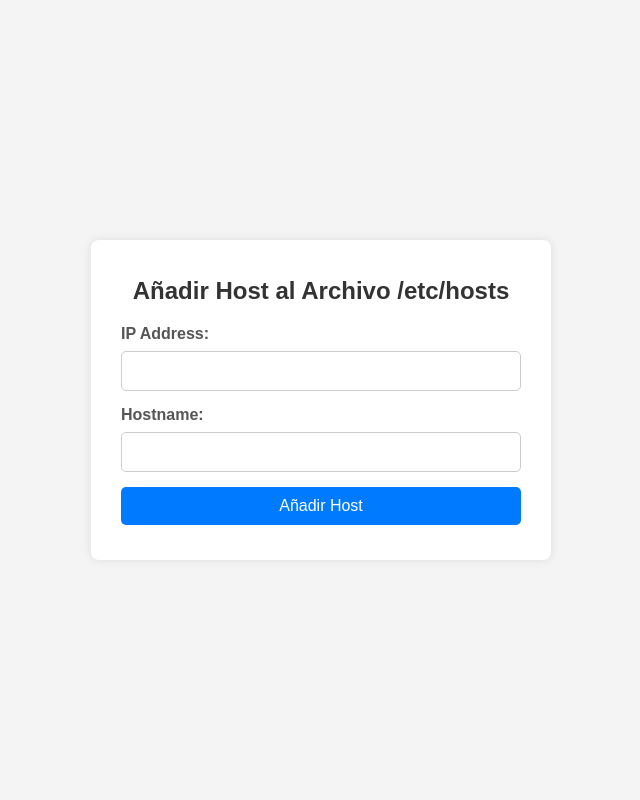
After one commit to DavidPinedoSrz/adminLogs, a Flask app: page /add_host in a window 1280 px wide. The commit adds this page. Shown: the whole page, without its empty margins (319-959 px from the left). Run offline with Flask 3, Linux system fonts and the light colour scheme.

```diff
--- a/app.py
+++ b/app.py
@@ -6,7 +6,10 @@ import matplotlib.pyplot as plt
 import seaborn as sns
 from io import BytesIO
 from flask_weasyprint import HTML, render_pdf
-from flask import make_response
+import threading
+import time
+import re
+import socket
 
 app = Flask(__name__)
 
@@ -17,6 +20,67 @@ db_config = {
     'host': 'localhost',
     'database': 'logServer'
 }
+
+# Palabras clave y frases específicas
+malicious_keywords = ["failed login", "unauthorized access", "DDoS attack", "port scan"]
+
+# Detectar palabras clave en los mensajes
+def detect_keyword_events():
+    connection = mysql.connector.connect(**db_config)
+    cursor = connection.cursor(dictionary=True)
+    query = """
+        SELECT FromHost as ip, COUNT(*) as count
+        FROM SystemEvents
+        WHERE {}
+        GROUP BY FromHost
+    """.format(' OR '.join([f"Message LIKE %s" for _ in malicious_keywords]))
+    params = [f'%{keyword}%' for keyword in malicious_keywords]
+    cursor.execute(query, params)
+    results = cursor.fetchall()
+    cursor.close()
+    connection.close()
+    return pd.DataFrame(results)
+
+# Detectar alta frecuencia de eventos
+def detect_high_frequency_events(threshold=100, period='1 HOUR'):
+    connection = mysql.connector.connect(**db_config)
+    cursor = connection.cursor(dictionary=True)
+    query = """
+        SELECT FromHost as ip, COUNT(*) as count
+        FROM SystemEvents
+        WHERE ReceivedAt >= NOW() - INTERVAL {}
+        GROUP BY FromHost
+        HAVING COUNT(*) > %s
+    """.format(period)
+    cursor.execute(query, (threshold,))
+    results = cursor.fetchall()
+    cursor.close()
+    connection.close()
+    return pd.DataFrame(results)
+
+# Función para analizar y bloquear IPs maliciosas
+def analyze_and_block_suspicious_ips():
+    server_ip = "192.168.1.102"
+    suspicious_ips = pd.concat([
+        detect_keyword_events(),
+        detect_high_frequency_events()
+    ])
+
+    for ip_address in suspicious_ips['ip'].unique():
+        if ip_address != server_ip:
+            block_device(ip_address)
+        else:
+            print(f"Omitiendo el bloqueo de la IP del servidor: {ip_address}")
+
+# Llamar a esta función periódicamente
+def periodic_ip_check(interval=3600):
+    while True:
+        analyze_and_block_suspicious_ips()
+        time.sleep(interval)
+
+# Iniciar el chequeo periódico en un hilo separado
+thread = threading.Thread(target=periodic_ip_check)
+thread.start()
 
 # Conectar a la base de datos y obtener los eventos del sistema con o sin filtro de búsqueda
 def get_system_events(search_term=None, page=1, per_page=100):
@@ -34,29 +98,58 @@ def get_system_events(search_term=None, page=1, per_page=100):
     connection.close()
     return results
 
-# Obtener IPs bloqueadas
-def get_blocked_ips():
+# Función para bloquear una dirección IP
+def block_device(ip_address):
+    print(f"Bloqueando IP: {ip_address}")
+    try:
+        command = f"sudo iptables -A INPUT -s {ip_address} -j DROP"
+        subprocess.run(command, shell=True, check=True)
+
+        # Guardar la IP bloqueada en la base de datos
+        connection = mysql.connector.connect(**db_config)
+        cursor = connection.cursor()
+        insert_query = "INSERT INTO BlockedDevices (ip_address, blocked_at) VALUES (%s, NOW())"
+        cursor.execute(insert_query, (ip_address,))
+        connection.commit()
+        cursor.close()
+        connection.close()
+    except subprocess.CalledProcessError as e:
+        print(f"Error al ejecutar el comando iptables: {e}")
+
+    # Agregar una regla para registrar los paquetes bloqueados
+    try:
+        command = f"sudo iptables -I INPUT 1 -s {ip_address} -j LOG --log-prefix 'IP BLOCKED: '"
+        subprocess.run(command, shell=True, check=True)
+    except subprocess.CalledProcessError as e:
+        print(f"Error al agregar la regla de registro en iptables: {e}")
+
+# Función para desbloquear una dirección IP
+def unblock_device(ip_address):
+    try:
+        command = f"sudo iptables -D INPUT -s {ip_address} -j DROP"
+        subprocess.run(command, shell=True, check=True)
+
+        # Eliminar la IP bloqueada de la base de datos
+        connection = mysql.connector.connect(**db_config)
+        cursor = connection.cursor()
+        delete_query = "DELETE FROM BlockedDevices WHERE ip_address = %s"
+        cursor.execute(delete_query, (ip_address,))
+        connection.commit()
+        cursor.close()
+        connection.close()
+    except subprocess.CalledProcessError as e:
+        print(f"Error al desbloquear la IP: {e}")
+
+# Función para obtener todos los dispositivos bloqueados
+def get_blocked_devices():
     connection = mysql.connector.connect(**db_config)
     cursor = connection.cursor(dictionary=True)
-    query = "SELECT * FROM BlockedIPs"
+    query = "SELECT * FROM BlockedDevices"
     cursor.execute(query)
     results = cursor.fetchall()
     cursor.close()
     connection.close()
     return results
-
-# Desbloquear una IP
-def unblock_ip(ip_address):
-    command = f"sudo iptables -D INPUT -s {ip_address} -j DROP"
-    subprocess.run(command, shell=True, check=True)
-    # Eliminar la IP bloqueada de la base de datos
-    connection = mysql.connector.connect(**db_config)
-    cursor = connection.cursor()
-    delete_query = "DELETE FROM BlockedIPs WHERE ip_address = %s"
-    cursor.execute(delete_query, (ip_address,))
-    connection.commit()
-    cursor.close()
-    connection.close()
 
 # Obtener estadísticas de eventos por hora
 def get_events_per_hour():
@@ -104,46 +197,53 @@ def create_bar_plot(df, x, y, title, xlabel, ylabel):
     buf.seek(0)
     return buf
 
-# Ruta para gráficos
-@app.route('/plot/<plot_type>')
-def plot(plot_type):
-    if plot_type == 'events_per_hour':
-        df = get_events_per_hour()
-        buf = create_bar_plot(df, 'hour', 'count', 'Number of Events per Hour', 'Hour', 'Number of Events')
-    elif plot_type == 'top_ips':
-        df = get_top_suspicious_ips()
-        buf = create_bar_plot(df, 'ip', 'count', 'Top Suspicious IPs', 'IP Address', 'Number of Events')
-    return send_file(buf, mimetype='image/png')
+# Ruta principal para mostrar eventos del sistema
+@app.route('/')
+def index():
+    page = request.args.get('page', 1, type=int)
+    search_term = request.args.get('search')
+    events = get_system_events(search_term, page)
+    return render_template('index.html', events=events, page=page, search_term=search_term)
 
+# Ruta para mostrar dispositivos bloqueados
+@app.route('/blocked_devices')
+def blocked_devices():
+    devices = get_blocked_devices()
+    return render_template('blockedDevices.html', devices=devices)
 
-# Generar reporte en formato PDF
-@app.route('/report/pdf')
+# Ruta para desbloquear un dispositivo
+@app.route('/unblock_device', methods=['POST'])
+def unblock():
+    ip_address = request.form.get('ip_address')
+    unblock_device(ip_address)
+    return redirect(url_for('blocked_devices'))
+
+# Ruta para generar y descargar reportes en PDF
+@app.route('/report_pdf')
 def report_pdf():
-    events = get_system_events()
-    html = render_template('report.html', events=events)
+    page = request.args.get('page', 1, type=int)
+    search_term = request.args.get('search')
+    events = get_system_events(search_term, page)
+    html = render_template('report_template.html', events=events)
     return render_pdf(HTML(string=html))
 
-@app.route('/blocked_ips')
-def blocked_ips():
-    blocked_ips = get_blocked_ips()
-    return render_template('blockedIp.html', blocked_ips=blocked_ips)
+# Añadir host al archivo /etc/hosts
+def add_host(ip_address, hostname):
+    try:
+        subprocess.run(['sudo', '/home/foxhound/Code/adminLogs/add_to_hosts.py', ip_address, hostname], check=True)
+        return "Añadido con éxito."
+    except subprocess.CalledProcessError as e:
+        return f"Error al añadir: {e}"
 
-
-# Ruta principal
-@app.route('/')
-def index():
-    search_term = request.args.get('search')
-    page = request.args.get('page', default=1, type=int)
-    events = get_system_events(search_term, page)
-    blocked_ips = get_blocked_ips()
-    return render_template('index.html', events=events, blocked_ips=blocked_ips, page=page, search_term=search_term)
-
-
-# Ruta para desbloquear una IP
-@app.route('/unblock/<ip_address>')
-def unblock(ip_address):
-    unblock_ip(ip_address)
-    return redirect(url_for('index'))
+# Ruta para mostrar el formulario de añadir host
+@app.route('/add_host', methods=['GET', 'POST'])
+def add_host_route():
+    if request.method == 'POST':
+        ip_address = request.form['ip_address']
+        hostname = request.form['hostname']
+        result = add_host(ip_address, hostname)
+        return render_template('add_host_result.html', result=result)
+    return render_template('add_host.html')
 
 if __name__ == '__main__':
     app.run(debug=True)
--- /dev/null
+++ b/templates/add_host.html
@@ -0,0 +1,78 @@
+<!DOCTYPE html>
+<html lang="es">
+<head>
+    <meta charset="UTF-8">
+    <meta name="viewport" content="width=device-width, initial-scale=1.0">
+    <title>Añadir Host</title>
+    <style>
+        body {
+            font-family: Arial, sans-serif;
+            background-color: #f4f4f4;
+            margin: 0;
+            padding: 0;
+            display: flex;
+            justify-content: center;
+            align-items: center;
+            height: 100vh;
+        }
+
+        .container {
+            background-color: #fff;
+            padding: 20px 30px;
+            border-radius: 8px;
+            box-shadow: 0 0 10px rgba(0, 0, 0, 0.1);
+            max-width: 400px;
+            width: 100%;
+            text-align: center;
+        }
+
+        h1 {
+            font-size: 24px;
+            color: #333;
+            margin-bottom: 20px;
+        }
+
+        label {
+            display: block;
+            font-weight: bold;
+            text-align: left;
+            margin-bottom: 8px;
+            color: #555;
+        }
+
+        input[type="text"], input[type="submit"] {
+            width: 100%;
+            padding: 10px;
+            margin-bottom: 15px;
+            border-radius: 5px;
+            border: 1px solid #ccc;
+            box-sizing: border-box;
+            font-size: 16px;
+        }
+
+        input[type="submit"] {
+            background-color: #007bff;
+            color: #fff;
+            border: none;
+            cursor: pointer;
+            transition: background-color 0.3s ease;
+        }
+
+        input[type="submit"]:hover {
+            background-color: #0056b3;
+        }
+    </style>
+</head>
+<body>
+    <div class="container">
+        <h1>Añadir Host al Archivo /etc/hosts</h1>
+        <form action="/add_host" method="post">
+            <label for="ip_address">IP Address:</label>
+            <input type="text" id="ip_address" name="ip_address" required><br>
+            <label for="hostname">Hostname:</label>
+            <input type="text" id="hostname" name="hostname" required><br>
+            <input type="submit" value="Añadir Host">
+        </form>
+    </div>
+</body>
+</html>
--- a/templates/index.html
+++ b/templates/index.html
@@ -16,7 +16,8 @@
           <ul class="header__navbar">
             <li><a href="{{ url_for('dashboard') }}">Dashboard</a></li>
             <li><a href="{{ url_for('report_pdf') }}">Reporte PDF</a></li>
-            <li><a href="{{ url_for('blocked_ips') }}">IP's Bloqueadas</a></li>
+            <li><a href="{{ url_for('blocked_devices') }}">IP's Bloqueadas</a></li>
+            <li><a href="{{ url_for('add_host_route') }}">Registrar Host's</a></li>
           </ul>
         </nav>
         <!-- Fin menu de navegacion -->
```
Also changed, not shown: add_to_hosts.py (added, +16 -0 lines), templates/add_host_result.html (added, +60 -0 lines), templates/blockedDevices.html (renamed from templates/blockedIp.html, +12 -10 lines).
